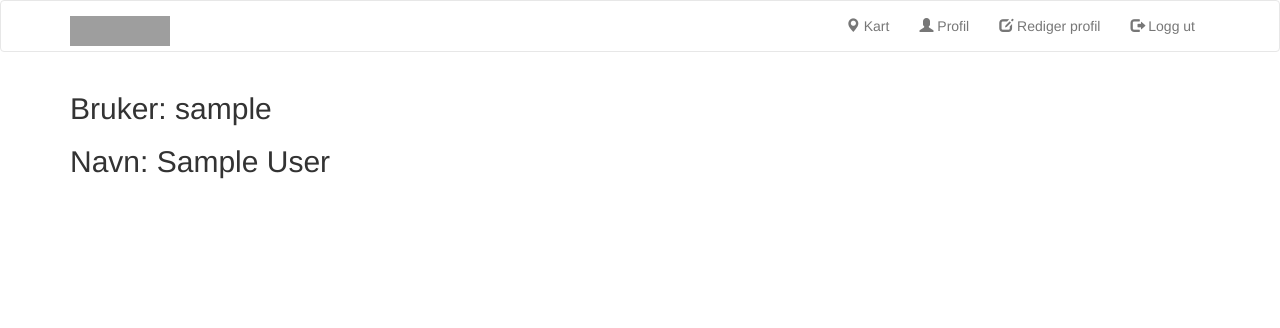
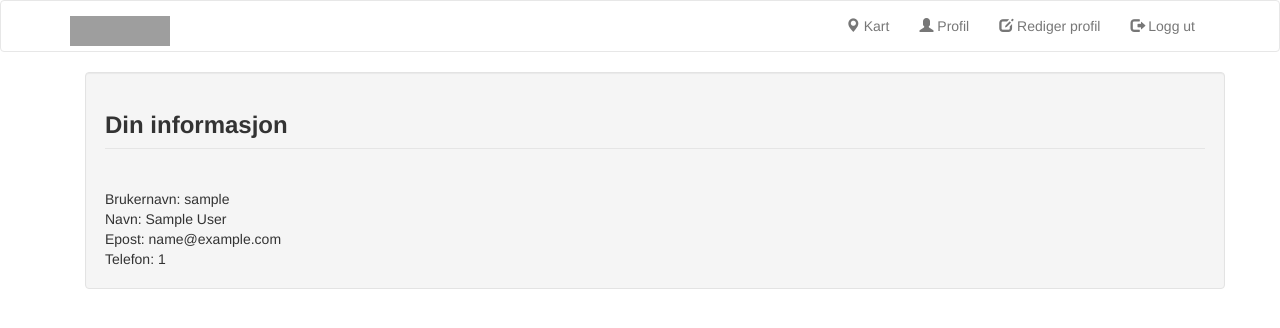
Before and after one commit to mtfalch/kulTUR, a Flask app: a page that uses app/templates/user.html in a window 1280 px wide. Shown: the top 328 px of the page. Run offline with Flask 2, Linux system fonts and the light colour scheme; a user stored in the database is signed in; tables that the repository leaves empty hold one stand-in row (values such as "Sample post"); some libraries are stand-ins or nearby versions; grey boxes are pictures that could not be loaded.

Commit message:
Updated user.html

```diff
--- a/app/templates/user.html
+++ b/app/templates/user.html
@@ -2,8 +2,20 @@
 
 
 {% block app_content %}
-    <h2> Bruker: {{user.username}} </h2>
-    <h2> Navn: {{user.first_name }} {{user.last_name}}</h2>
-    <h2> </h2>
+
+<div class="container">
+
+    <form class="well form-horizontal" action=" " method="post"  id="contact_form">
+    <fieldset>
+
+        <legend><h3><b>Din informasjon</b></h3></legend><br>
+        Brukernavn: {{user.username}} <br>
+        Navn: {{user.first_name }} {{user.last_name}} <br>
+        Epost: {{user.email}} <br>
+        Telefon: {{user.tlf}} <br>
+
+    </fieldset>
+    </form>
+</div>
 
 {% endblock %}
```
